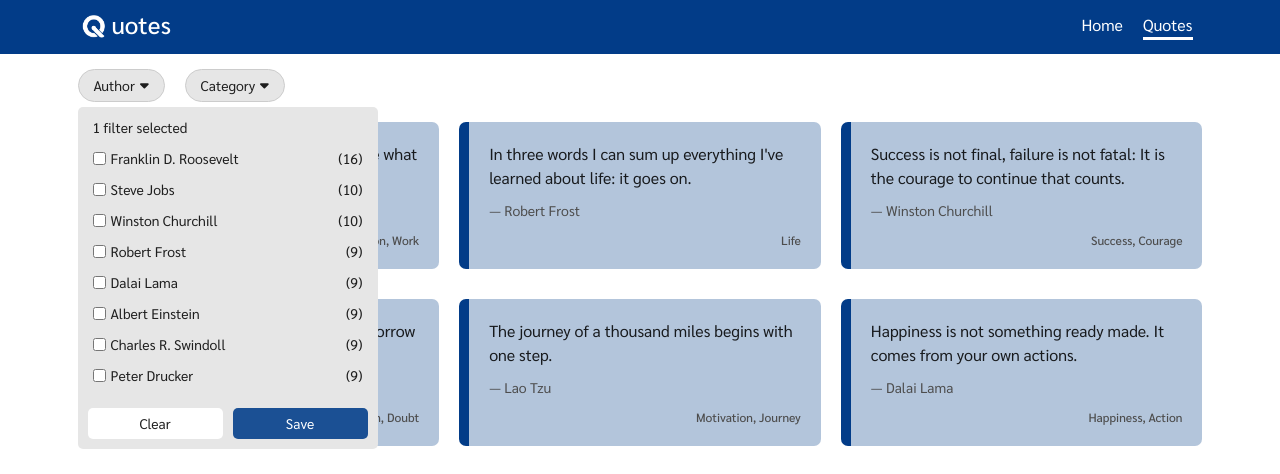
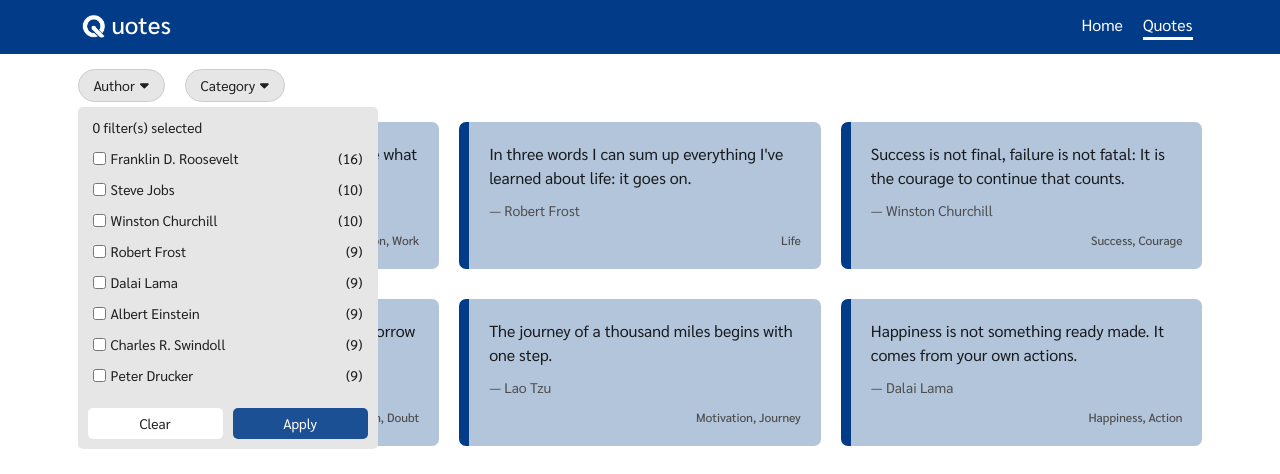
Before and after one commit to Adnan-Sait/ui-projects, a React (Create React App) app in the folder quotes/: page /quotes in a window 1280 px wide. Both pictures are taken after a click on the button "Author". Shown: the top 474 px of the page. Built offline with nearby package versions, Linux system fonts and the light colour scheme.

Commit message:
Quotes: Filter selection handling

```diff
--- a/quotes/src/components/QuotesFilter/QuotesFilter.js
+++ b/quotes/src/components/QuotesFilter/QuotesFilter.js
@@ -7,51 +7,11 @@ import { quotesSelector } from "../../slices/quotesSlice";
 function QuotesFilter() {
   const { authors, categories } = useSelector(quotesSelector);
 
-  /**
-   * @type {import("../../slices/quotesSlice").FilterData[]}
-   */
-  const authorFilterData = React.useMemo(() => {
-    const tempState = [];
-    Object.keys(authors).forEach((authorName) => {
-      const author = {};
-      author.name = authorName;
-      author.count = authors[authorName]?.length ?? 0;
-      tempState.push(author);
-    });
-    sortFilterData(tempState);
-    return tempState;
-  }, [authors]);
-
-  const categoryFilterData = React.useMemo(() => {
-    const tempState = [];
-    Object.keys(categories).forEach((categoryName) => {
-      const category = {};
-      category.name = categoryName;
-      category.count = categories[categoryName]?.length ?? 0;
-      tempState.push(category);
-    });
-    sortFilterData(tempState);
-    return tempState;
-  }, [categories]);
-
-  /**
-   *
-   * @param {import("../../slices/quotesSlice").FilterData[]} filterData
-   */
-  function sortFilterData(filterData) {
-    filterData.sort((a, b) => {
-      if (b.isSelected) {
-        return 1;
-      }
-      return b.count - a.count;
-    });
-  }
-
   return (
     <div>
       <section className={styles.filterSection}>
-        <FilterPill title={"Author"} filterItems={authorFilterData} />
-        <FilterPill title={"Category"} filterItems={categoryFilterData} />
+        <FilterPill title={"Author"} categoryData={authors} />
+        <FilterPill title={"Category"} categoryData={categories} />
       </section>
       <section className="activeFiltersSection"></section>
     </div>
--- a/quotes/src/components/common/FilterPill/FilterPill.js
+++ b/quotes/src/components/common/FilterPill/FilterPill.js
@@ -10,23 +10,83 @@ import useDropdownClose from "../../../hook/useDropdownClose";
  *
  * @param {Object} param0 Prop
  * @param {String} param0.title Title for the filter
- * @param {import("../../../slices/quotesSlice").FilterData[]} param0.filterItems Filter Items to be shown in dropdown
+ * @param {Object.<string, number[]>} param0.categoryData Filter Items to be shown in dropdown
  */
-function FilterPill({ title, filterItems }) {
+function FilterPill({ title, categoryData }) {
   const dropdownRef = useRef();
 
+  /**
+   * Controls the dropdown display
+   * @type {[Boolean[], React.Dispatch<Boolean[]>]}
+   */
   const [openDropdown, setOpenDropdown] = useState(false);
+  /**
+   * Filters applied.
+   * @type {[String[], React.Dispatch<String[]>]}
+   */
   const [selectedFilters, setSelectedFilters] = useState([]);
+
+  /**
+   * The filters shown in the dropdown.
+   * @type {[import("../../../slices/quotesSlice").FilterData[], React.Dispatch<import("../../../slices/quotesSlice").FilterData[]>]}
+   */
+  const [filterData, setFilterData] = useState([]);
+
   const closeDropdownCallback = useCallback(closeDropdown, []);
 
   useDropdownClose(dropdownRef, closeDropdownCallback);
 
   useEffect(() => {
-    const currentSelectedFilters = filterItems.filter(
-      (item) => item.isSelected
-    );
-    setSelectedFilters(currentSelectedFilters);
-  }, [filterItems]);
+    if (!openDropdown) setSelectedFilters([]);
+  }, [openDropdown]);
+
+  /**
+   * Initializing the filter data.
+   */
+  useEffect(() => {
+    const tempState = [];
+    Object.keys(categoryData).forEach((authorName) => {
+      const filter = {};
+      filter.name = authorName;
+      filter.count = categoryData[authorName]?.length ?? 0;
+      tempState.push(filter);
+    });
+    sortFilterData(tempState);
+
+    setFilterData(tempState);
+  }, [categoryData]);
+
+  /**
+   * Setting the selected flag based on the selected filters.
+   */
+  useEffect(() => {
+    setFilterData((state) => {
+      const tempState = [...state];
+      tempState.forEach((filter) => {
+        const isSelected = selectedFilters.some((item) => item === filter.name);
+        filter.isSelected = isSelected;
+      });
+
+      return tempState;
+    });
+  }, [selectedFilters]);
+
+  const selectedFiltersCount = selectedFilters.length;
+
+  /**
+   * Sorts the data.
+   * Prioritizes selected filters. Then sorts the filters by the count.
+   *
+   * @param {import("../../slices/quotesSlice").FilterData[]} filterData
+   */
+  function sortFilterData(filterData) {
+    filterData.sort((a, b) => {
+      if (b.isSelected) {
+        return 1;
+      }
+      return b.count - a.count;
+    });
+  }
 
   /**
    * Clears all the filters.
@@ -34,7 +94,7 @@ function FilterPill({ title, filterItems }) {
    * @param {Event} event
    */
   function clearAllFilters(event) {
-    closeDropdown();
+    setSelectedFilters([]);
   }
 
   /**
@@ -46,27 +106,32 @@ function FilterPill({ title, filterItems }) {
     closeDropdown();
   }
 
+  /**
+   * Closes the dropdown
+   */
   function closeDropdown() {
     setOpenDropdown(false);
   }
 
   /**
+   * Handles filter checkbox change events.
+   * If the filter is selected, it is added to selectedFilters state.
+   * If the filter is unselected, it is removed from selectedFilters state.
    *
    * @param {Event} event Event
-   * @param {import("../../../slices/quotesSlice").FilterData} filter Selected filter
    * @returns
    */
-  function checkboxChangeHandler(event, filter) {
+  function checkboxChangeHandler(event) {
     switch (event.currentTarget.checked) {
       case true: {
         setSelectedFilters((state) => {
-          return [...state, filter];
+          return [...state, event.currentTarget.value];
         });
         break;
       }
       case false: {
         setSelectedFilters((state) => {
-          return state.filter((item) => item.name !== filter.name);
+          return state.filter((item) => item !== event.currentTarget.value);
         });
         break;
       }
@@ -81,7 +146,7 @@ function FilterPill({ title, filterItems }) {
    * @returns JSX
    */
   function renderFilterItems() {
-    return filterItems?.map((filter) => (
+    return filterData?.map((filter) => (
       <label
         htmlFor={filter.name}
         key={filter.name}
@@ -92,8 +157,8 @@ function FilterPill({ title, filterItems }) {
           name="Author"
           id={filter.name}
           value={filter.name}
-          defaultChecked={filter.isSelected ?? false}
-          onChange={(event) => checkboxChangeHandler(event, filter)}
+          checked={filter.isSelected}
+          onChange={(event) => checkboxChangeHandler(event)}
         />
         <span>{filter.name}</span>
         <span className={styles.filterItemCount}>({filter.count})</span>
@@ -114,7 +179,9 @@ function FilterPill({ title, filterItems }) {
       <div className={styles.dropdownWrapper}>
         {openDropdown && (
           <section className={styles.filterDropdown}>
-            <header className={styles.filterHeader}>1 filter selected</header>
+            <header className={styles.filterHeader}>
+              {selectedFiltersCount} filter(s) selected
+            </header>
 
             <main className={styles.filterBody}>
               <div className={styles.filterItemsWrapper}>
@@ -127,7 +194,7 @@ function FilterPill({ title, filterItems }) {
                 className={classNames("primary-btn", styles.filterSaveBtn)}
                 onClick={saveFilters}
               >
-                Save
+                Apply
               </button>
               <button className="secondary-btn" onClick={clearAllFilters}>
                 Clear
```
